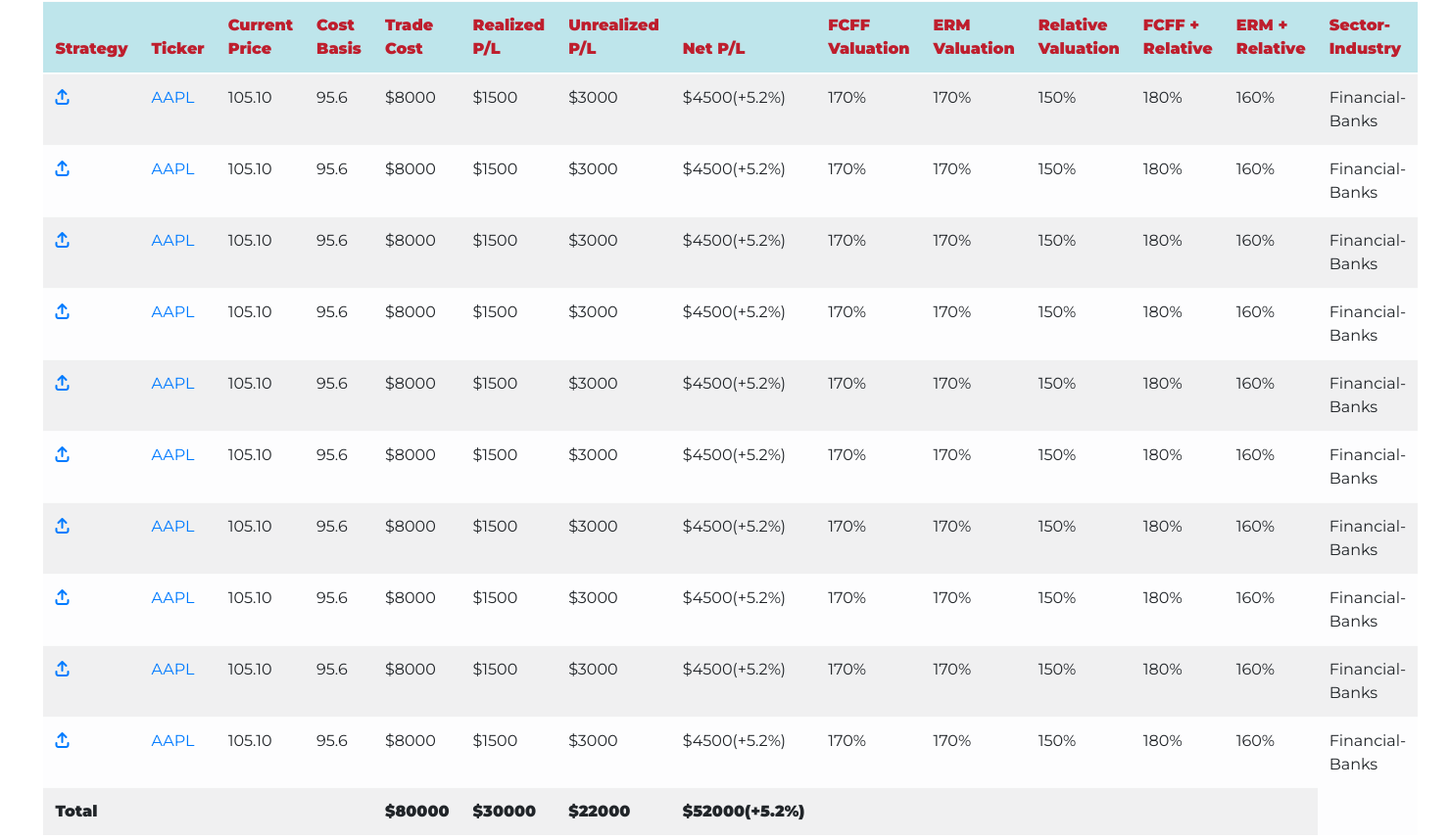
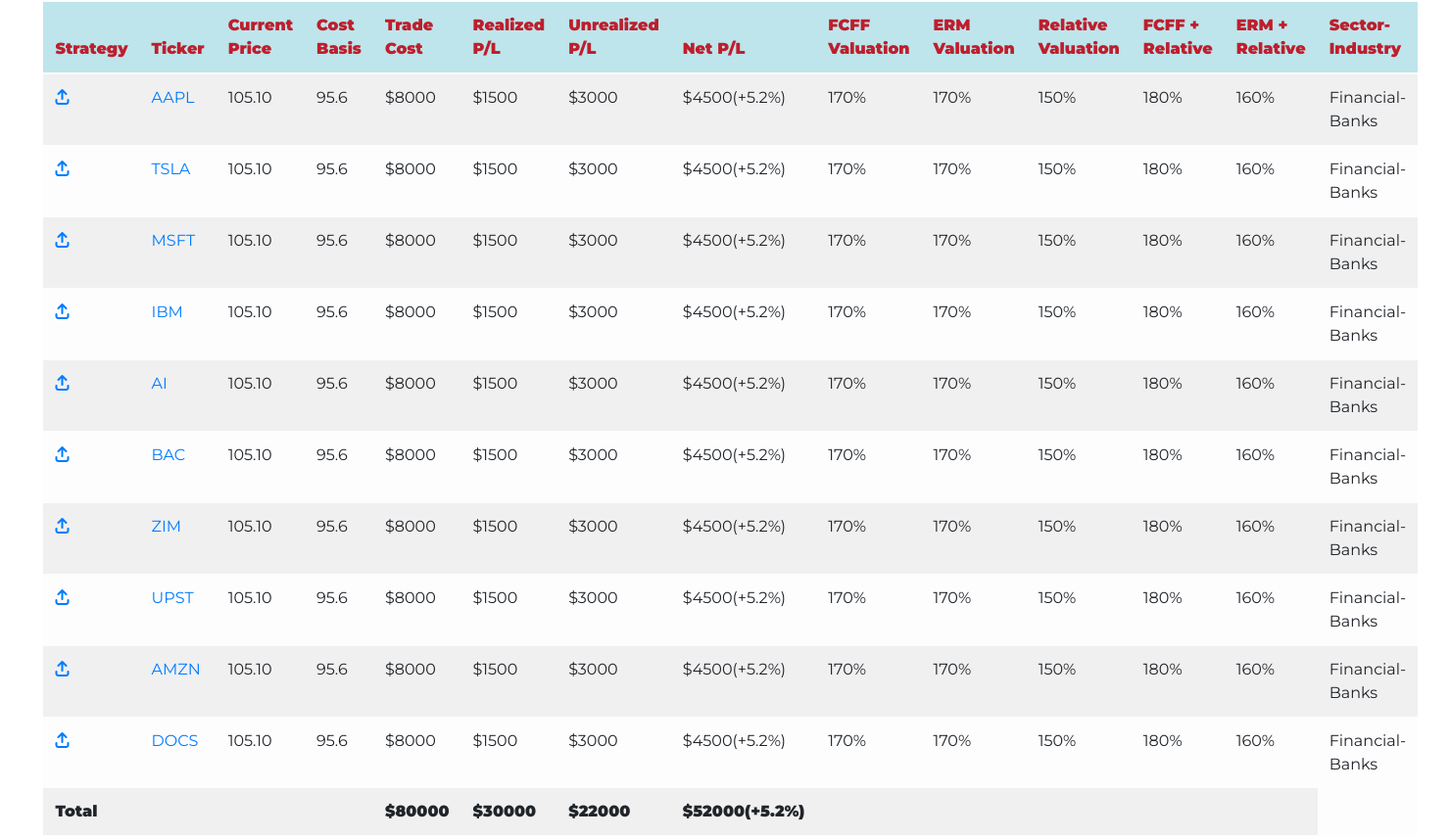
Before and after one commit to mddanishhanif636/checklist, a Python web app: template templates/portfolio.html in a window 1480 px wide. Shown: the part 408-1265 px from the top of the page at 98% size. Run offline with Jinja, Linux system fonts and the light colour scheme; the template is opened without the code that fills it, so the values that code supplies are empty; some libraries are stand-ins or nearby versions.

Commit message:
Update portfolio.html

```diff
--- a/templates/portfolio.html
+++ b/templates/portfolio.html
@@ -139,7 +139,7 @@
                 </tr>
                 <tr>
                   <th scope="row"><a href="strategy.html"><i class="fa-solid fa-arrow-up-from-bracket"></i></a></th>
-                  <td style="color: blue"><a href="">AAPL</a></td>
+                  <td style="color: blue"><a href="">TSLA</a></td>
                   <td>105.10</td>
                   <td>95.6</td>
                   <td>$8000</td>
@@ -155,7 +155,7 @@
                 </tr>
                 <tr>
                   <th scope="row"><a href="strategy.html"><i class="fa-solid fa-arrow-up-from-bracket"></i></a></th>
-                  <td style="color: blue"><a href="">AAPL</a></td>
+                  <td style="color: blue"><a href="">MSFT</a></td>
                   <td>105.10</td>
                   <td>95.6</td>
                   <td>$8000</td>
@@ -171,7 +171,7 @@
                 </tr>
                 <tr>
                   <th scope="row"><a href="strategy.html"><i class="fa-solid fa-arrow-up-from-bracket"></i></a></th>
-                  <td style="color: blue"><a href="">AAPL</a></td>
+                  <td style="color: blue"><a href="">IBM</a></td>
                   <td>105.10</td>
                   <td>95.6</td>
                   <td>$8000</td>
@@ -187,7 +187,7 @@
                 </tr>
                 <tr>
                   <th scope="row"><a href="strategy.html"><i class="fa-solid fa-arrow-up-from-bracket"></i></a></th>
-                  <td style="color: blue"><a href="">AAPL</a></td>
+                  <td style="color: blue"><a href="">AI</a></td>
                   <td>105.10</td>
                   <td>95.6</td>
                   <td>$8000</td>
@@ -203,7 +203,7 @@
                 </tr>
                 <tr>
                   <th scope="row"><a href="strategy.html"><i class="fa-solid fa-arrow-up-from-bracket"></i></a></th>
-                  <td style="color: blue"><a href="">AAPL</a></td>
+                  <td style="color: blue"><a href="">BAC</a></td>
                   <td>105.10</td>
                   <td>95.6</td>
                   <td>$8000</td>
@@ -219,7 +219,7 @@
                 </tr>
                 <tr>
                   <th scope="row"><a href="strategy.html"><i class="fa-solid fa-arrow-up-from-bracket"></i></a></th>
-                  <td style="color: blue"><a href="">AAPL</a></td>
+                  <td style="color: blue"><a href="">ZIM</a></td>
                   <td>105.10</td>
                   <td>95.6</td>
                   <td>$8000</td>
@@ -235,7 +235,7 @@
                 </tr>
                 <tr>
                   <th scope="row"><a href="strategy.html"><i class="fa-solid fa-arrow-up-from-bracket"></i></a></th>
-                  <td style="color: blue"><a href="">AAPL</a></td>
+                  <td style="color: blue"><a href="">UPST</a></td>
                   <td>105.10</td>
                   <td>95.6</td>
                   <td>$8000</td>
@@ -251,7 +251,7 @@
                 </tr>
                 <tr>
                   <th scope="row"><a href="strategy.html"><i class="fa-solid fa-arrow-up-from-bracket"></i></a></th>
-                  <td style="color: blue"><a href="">AAPL</a></td>
+                  <td style="color: blue"><a href="">AMZN</a></td>
                   <td>105.10</td>
                   <td>95.6</td>
                   <td>$8000</td>
@@ -267,7 +267,7 @@
                 </tr>
                 <tr>
                   <th scope="row"><a href="strategy.html"><i class="fa-solid fa-arrow-up-from-bracket"></i></a></th>
-                  <td style="color: blue"><a href="">AAPL</a></td>
+                  <td style="color: blue"><a href="">DOCS</a></td>
                   <td>105.10</td>
                   <td>95.6</td>
                   <td>$8000</td>
```
